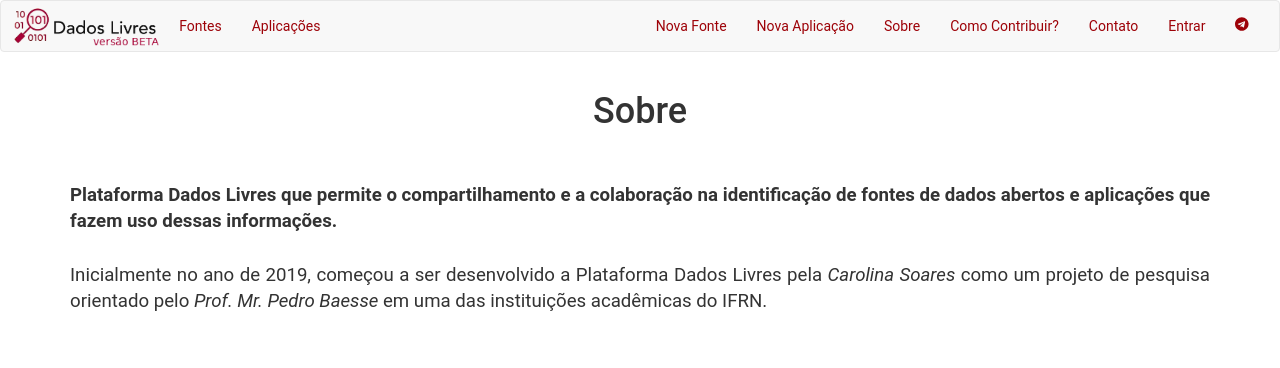
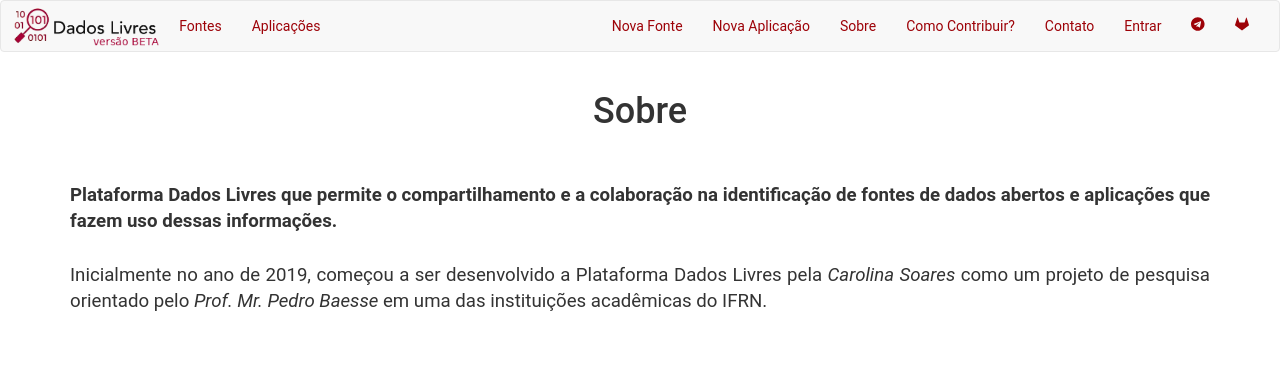
Before and after one commit to pbaesse/dados-livres, a Flask app: page /about in a window 1280 px wide. Shown: the top 368 px of the page. Run offline with Flask 2, Linux system fonts and the light colour scheme; data that the repository does not hold is empty; some libraries are stand-ins or nearby versions.

Commit message:
add link para gitlab no nav-bar

```diff
--- a/app/templates/base.html
+++ b/app/templates/base.html
@@ -50,6 +50,7 @@
             </li>
           {% endif %}
           <li><a href="#" target="_blank" id="navbar"><svg xmlns="http://www.w3.org/2000/svg" xmlns:xlink="http://www.w3.org/1999/xlink" aria-hidden="true" focusable="false" width="0.97em" height="1em" style="-ms-transform: rotate(360deg); -webkit-transform: rotate(360deg); transform: rotate(360deg);" preserveAspectRatio="xMidYMid meet" viewBox="0 0 496 512"><path d="M248 8C111 8 0 119 0 256s111 248 248 248s248-111 248-248S385 8 248 8zm121.8 169.9l-40.7 191.8c-3 13.6-11.1 16.9-22.4 10.5l-62-45.7l-29.9 28.8c-3.3 3.3-6.1 6.1-12.5 6.1l4.4-63.1l114.9-103.8c5-4.4-1.1-6.9-7.7-2.5l-142 89.4l-61.2-19.1c-13.3-4.2-13.6-13.3 2.8-19.7l239.1-92.2c11.1-4 20.8 2.7 17.2 19.5z" fill="#9d0208"/></svg></a></li>
+          <li><a href="https://gitlab.com/pbaesse/dados-livres" target="_blank" id="navbar"><svg xmlns="http://www.w3.org/2000/svg" xmlns:xlink="http://www.w3.org/1999/xlink" aria-hidden="true" focusable="false" width="1em" height="1em" style="-ms-transform: rotate(360deg); -webkit-transform: rotate(360deg); transform: rotate(360deg);" preserveAspectRatio="xMidYMid meet" viewBox="0 0 32 32"><path d="M31.937 18.115l-1.787-5.511l-3.552-10.921a.607.607 0 0 0-1.156 0L21.89 12.599H10.109L6.557 1.683c-.183-.563-.979-.563-1.156 0L1.849 12.599L.057 18.115c-.161.5.021 1.052.443 1.364L16 30.74l15.5-11.261c.421-.312.604-.859.437-1.364z" fill="#9d0208"/></svg></a></li>
         </ul>
       </div>
     </div>
```
